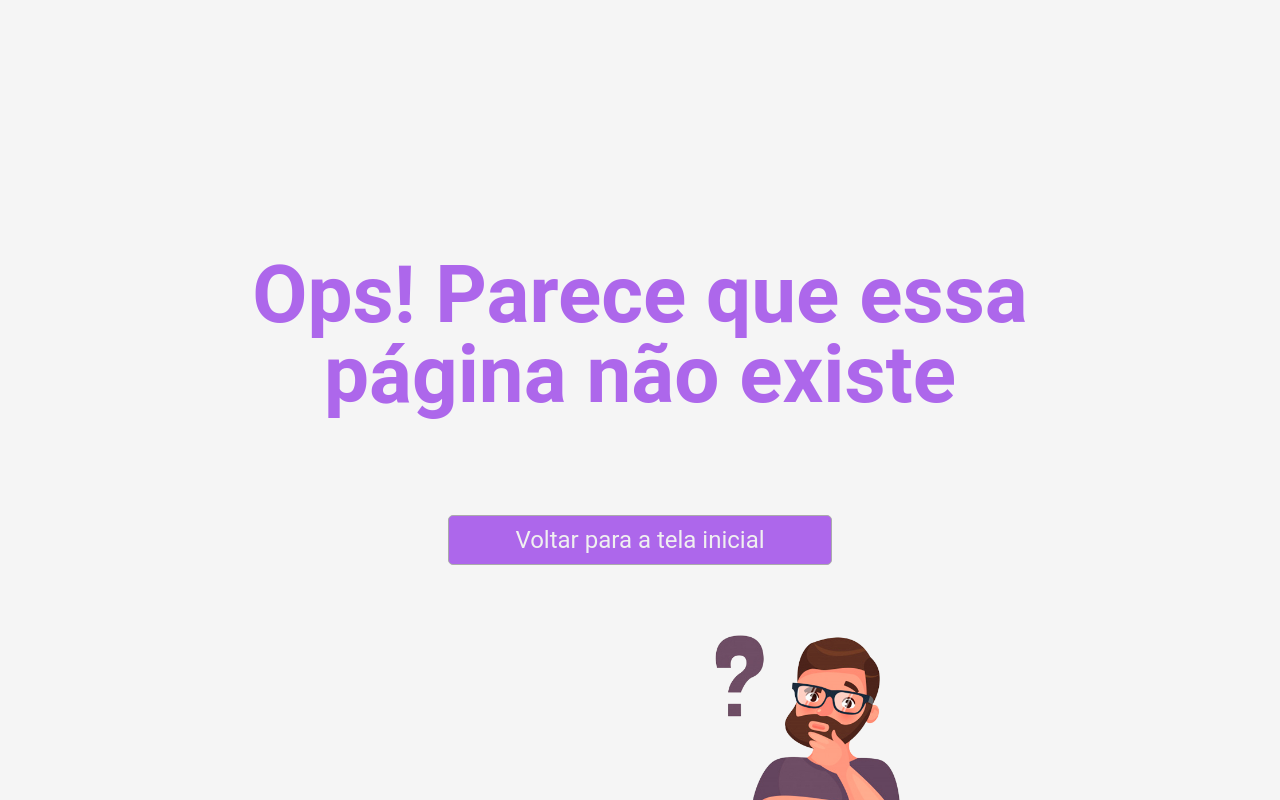
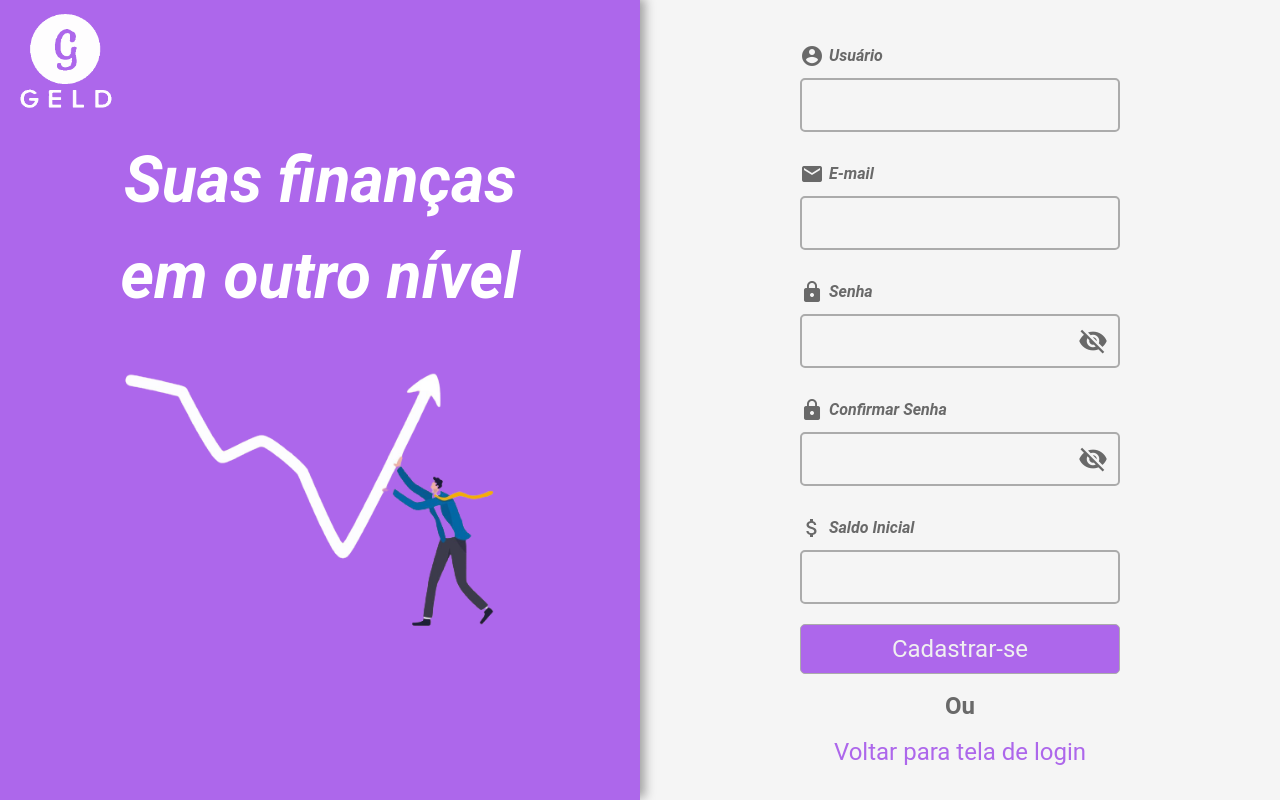
Before and after one commit to DiegoPriess/pac_second_semester_front, a React (Create React App) app: page /register in a window 1280 px wide. Built offline with nearby package versions, Linux system fonts and the light colour scheme.

Commit message:
Tela de cadastro de usuário

```diff
--- a/src/App.js
+++ b/src/App.js
@@ -1,7 +1,7 @@
 import './app.scss';
 import { BrowserRouter as Router, Route, Switch } from 'react-router-dom';
-import Error404 from "./components/Error404";
-import Login from './pages/Login';
+import Error404 from "./pages/Error404";
+import Authentication from './pages/Authentication';
 import NavBar from './components/NavBar';
 import Header from './components/Header';
 import ProfileAbstractCard from './components/ProfileAbstractCard';
@@ -18,7 +18,11 @@ function App() {
 
         <Switch>
           <Route exact path='/'>
-            <Login />
+            <Authentication action="login"/>
+          </Route>
+
+          <Route exact path='/register'>
+            <Authentication action="register"/>
           </Route>
 
           <Route exact path='/menu'>
--- a/src/components/InputGroup/index.jsx
+++ b/src/components/InputGroup/index.jsx
@@ -10,7 +10,7 @@ const InputGroup = (props) => {
                 {props.icon ? <i className="material-icons">{ props.icon }</i> : "" }
                 <span>{props.labelText}</span>
             </label>
-            { props.inputType === "password" ? <PasswordInput /> : <Input inputType={props.inputType}/>}
+            { props.inputType === "password" ? <PasswordInput id={props.id}/> : <Input inputType={props.inputType}/>}
         </div>
     );
 }
--- a/src/components/PasswordInput/index.jsx
+++ b/src/components/PasswordInput/index.jsx
@@ -1,26 +1,23 @@
 import React, {useState} from 'react';
 import './style.scss';
 
-const PasswordInput = () => {
-
+const PasswordInput = (props) => {
     const[inputType, setInputType] = useState("password");
 
     const toggleVisibility = () => {
-        document.querySelector('.password-input input').focus();
-
         if(inputType === "password"){
             setInputType("text");
-            document.querySelector('.password-input i').innerText = "visibility"
+            document.getElementById(props.id).innerText = "visibility"
         }else{
             setInputType("password");
-            document.querySelector('.password-input i').innerText = "visibility_off"
+            document.getElementById(props.id).innerText = "visibility_off"
         }
     }
 
     return (
         <div className="password-input">
             <input type={inputType}/>
-            <i className="material-icons" onClick={toggleVisibility}>visibility_off</i>
+            <i id={props.id} className="material-icons" onClick={toggleVisibility}>visibility_off</i>
         </div>
     );
 }
--- /dev/null
+++ b/src/pages/Authentication/Login/index.jsx
@@ -0,0 +1,19 @@
+import React from 'react';
+import Button from '../../../components/Button';
+import InputGroup from '../../../components/InputGroup';
+import './style.scss';
+import { Link } from 'react-router-dom';
+
+const Login = () => {
+    return (
+        <form action="">
+            <InputGroup icon="account_circle" labelText="Usuário ou E-mail" inputType="text"/>
+            <InputGroup icon="lock" id="password" labelText="Senha" inputType="password"/>
+            <Link to={"/menu"}><Button textButton="Entrar"/></Link>
+            <span className="button-space">Ou</span>
+            <Link to={"/register"}><Button customClass="register-button" textButton="Cadastrar-se"/></Link>
+        </form>
+    );
+}
+
+export default Login;
--- /dev/null
+++ b/src/pages/Authentication/Login/style.scss
@@ -0,0 +1,6 @@
+.register-button{
+    background: none !important;
+    border: none !important;
+    padding: 0 !important;
+    color:#ad67eb !important;
+}
--- /dev/null
+++ b/src/pages/Authentication/Register/index.jsx
@@ -0,0 +1,22 @@
+import React from 'react';
+import Button from '../../../components/Button';
+import InputGroup from '../../../components/InputGroup';
+import './style.scss';
+import { Link } from 'react-router-dom';
+
+const Register = () => {
+    return (
+        <form action="">
+            <InputGroup icon="account_circle" labelText="Usuário" inputType="text"/>
+            <InputGroup icon="email" labelText="E-mail" inputType="email"/>
+            <InputGroup icon="lock" id="password" labelText="Senha" inputType="password"/>
+            <InputGroup icon="lock" id="confirm-password" labelText="Confirmar Senha" inputType="password"/>
+            <InputGroup icon="attach_money" labelText="Saldo Inicial" inputType="number"/>
+            <Button textButton="Cadastrar-se"/>
+            <span className="button-space">Ou</span>
+            <Link to={"/"}><Button customClass="register-button" textButton="Voltar para tela de login"/></Link>
+        </form>
+    );
+}
+
+export default Register;
--- /dev/null
+++ b/src/pages/Authentication/index.jsx
@@ -0,0 +1,23 @@
+import React from 'react';
+import imgSlogan from '../../assets/imgs/loginPage.png';
+import logo from '../../assets/imgs/logo-white.png';
+import './style.scss';
+import Login from './Login';
+import Register from './Register';
+
+const Authentication = (props) => {
+    return (
+        <div className="authentication">
+            <img className="logo" src={logo} alt=""/>
+            <div className="decorate-container">
+                <p>Suas finanças em outro nível</p>
+                <img src={imgSlogan} alt=""/>
+            </div>
+            <div className="authentication-content">
+                {props.action === "login" ? <Login /> : <Register />}
+            </div>
+        </div>
+    );
+}
+
+export default Authentication;
--- a/src/pages/Login/style.scss
+++ b/src/pages/Authentication/style.scss
@@ -1,4 +1,4 @@
-.login{
+.authentication{
     display: flex;
     color: #696969;
 
@@ -35,7 +35,7 @@
         }
     }
 
-    .login-content{
+    .authentication-content{
         display: flex;
         width: 50%;
         height: 100vh;
@@ -63,13 +63,6 @@
                 width: 100%;
             }
 
-            .register-button{
-                background: none !important;
-                border: none !important;
-                padding: 0 !important;
-                color:#ad67eb !important;
-            }
-
             .button-space{
                 text-align: center;
                 font-size: 1.5em;
--- a/src/components/Error404/index.jsx
+++ b/src/pages/Error404/index.jsx
@@ -1,5 +1,5 @@
 import './style.scss'
-import Button from '../Button';
+import Button from '../../components/Button';
 import img from '../../assets/imgs/404.png';
 
 const Error404 = () => {
--- a/src/pages/Login/index.jsx
+++ /dev/null
@@ -1,30 +0,0 @@
-import React from 'react';
-import Button from '../../components/Button';
-import InputGroup from '../../components/InputGroup';
-import imgSlogan from '../../assets/imgs/loginPage.png';
-import logo from '../../assets/imgs/logo-white.png';
-import './style.scss';
-import { Link } from 'react-router-dom';
-
-const Login = () => {
-    return (
-        <div className="login">
-            <img className="logo" src={logo} alt=""/>
-            <div className="decorate-container">
-                <p>Suas finanças em outro nível</p>
-                <img src={imgSlogan} alt=""/>
-            </div>
-            <div className="login-content">
-                <form action="">
-                    <InputGroup icon="account_circle" labelText="Usuário ou E-mail" inputType="text"/>
-                    <InputGroup icon="lock" labelText="Senha" inputType="password"/>
-                    <Link to={"/menu"}><Button textButton="Entrar"/></Link>
-                    <span className="button-space">Ou</span>
-                    <Button customClass="register-button" textButton="Cadastrar-se"/>
-                </form>
-            </div>
-        </div>
-    );
-}
-
-export default Login;
```
Also changed, not shown: src/pages/Authentication/Register/style.scss (added), src/pages/Error404/style.scss (renamed from src/components/Error404/style.scss).
